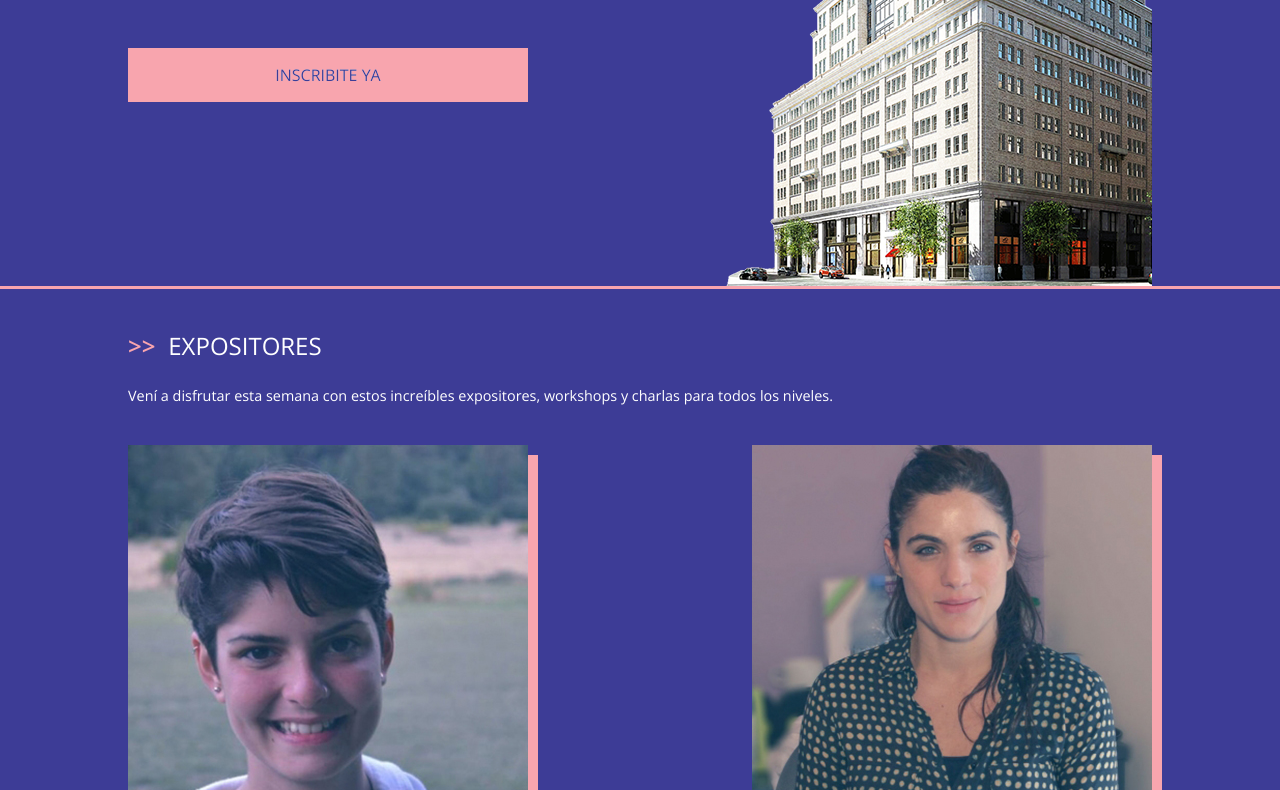
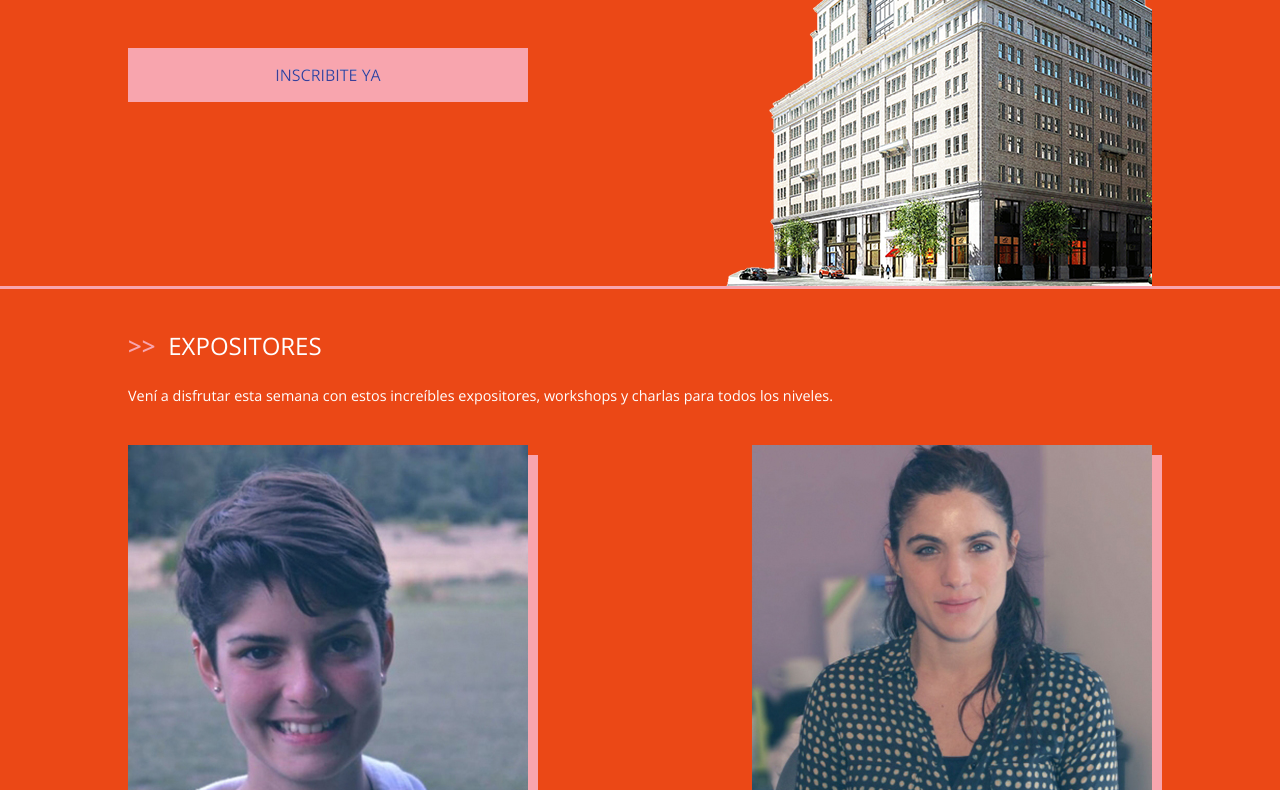
Before and after one commit to rimacm/proyecto-intro-utn, a plain HTML site: page index.html in a window 1280 px wide. Shown: the part 325-1115 px from the top of the page. Drawn offline with nearby package versions, Linux system fonts and the light colour scheme.

Commit message:
Cambié el fondo a rojo

```diff
--- a/css/style.css
+++ b/css/style.css
@@ -7,7 +7,7 @@
   box-sizing: border-box; }
 
 body {
-  background-color: #3d3c96;
+  background-color: #eb4816;
   font-family: "Open Sans", sans-serif;
   color: #FFF;
   overflow-x: hidden; }
```
